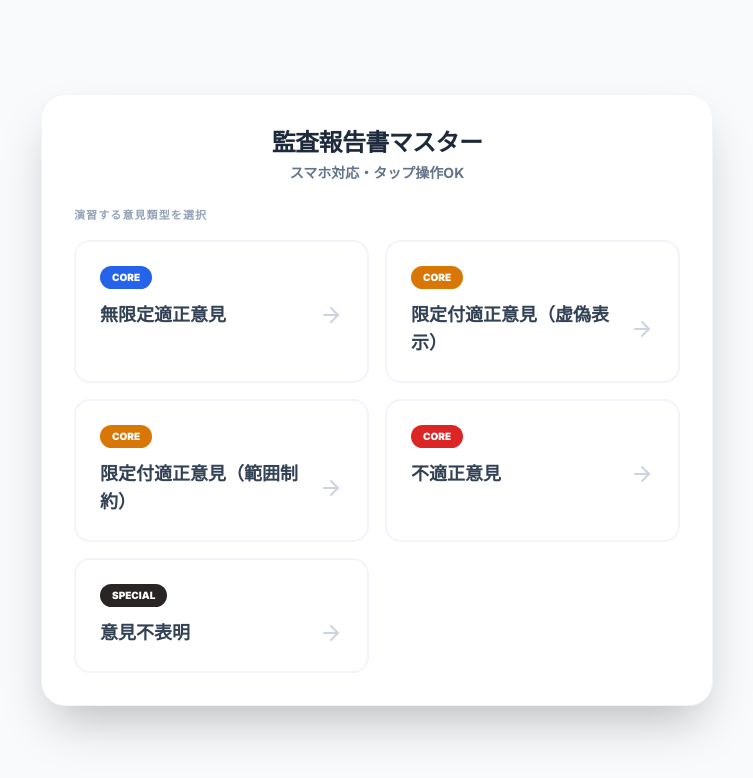
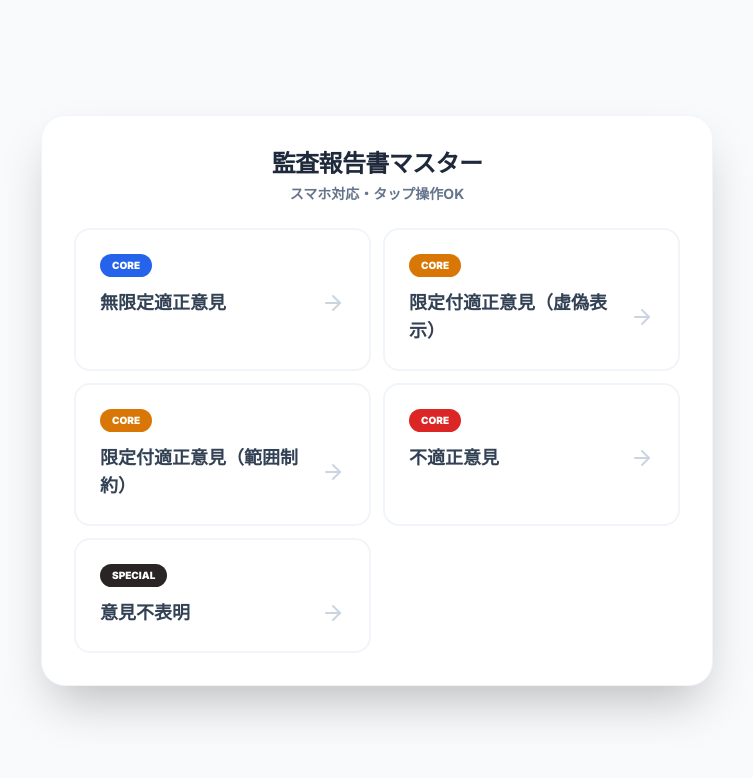
Before and after one commit to shogo19851227-hub/audit-app, a plain HTML site: page index.html in a window 1280 px wide. Shown: the whole page, without its empty margins (263-1016 px from the left). Drawn offline with nearby package versions, Linux system fonts and the light colour scheme.

```diff
--- a/index.html
+++ b/index.html
@@ -578,9 +578,7 @@
                             <h1 class="text-xl md:text-2xl font-black tracking-tight text-slate-800">監査報告書マスター</h1>
                             <p class="text-slate-500 font-bold text-xs md:text-sm mt-1">スマホ対応・タップ操作OK</p>
                         </div>
-                        <div class="space-y-4">
-                            <p class="text-[11px] font-black text-slate-400 uppercase tracking-widest mb-4">演習する意見類型を選択</p>
-                            <div class="grid grid-cols-1 md:grid-cols-2 gap-4" id="opinion-buttons"></div>
+                        <div class="grid grid-cols-1 md:grid-cols-2 gap-3" id="opinion-buttons">
                         </div>
                     </div>
                 </div>
```
